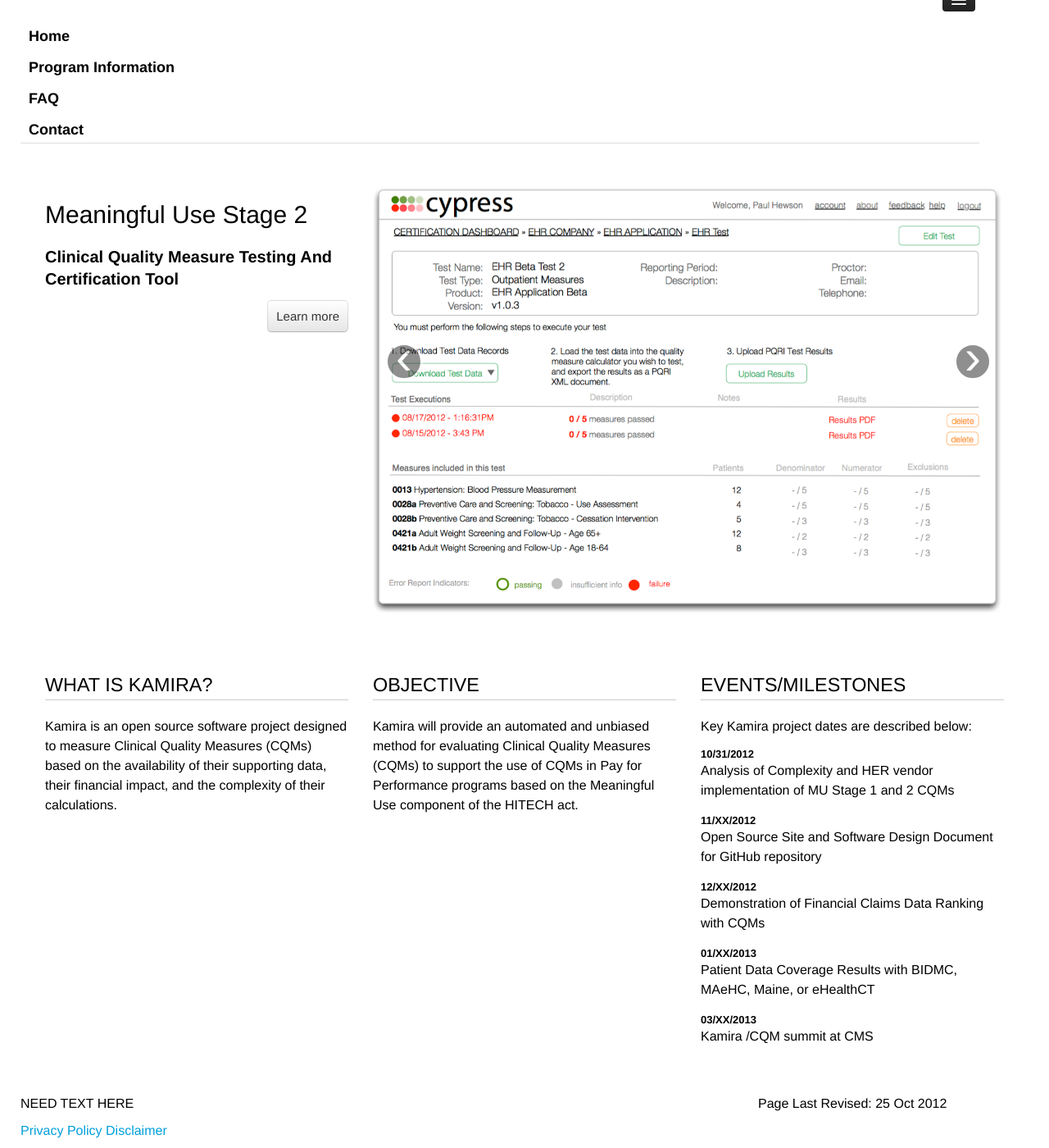
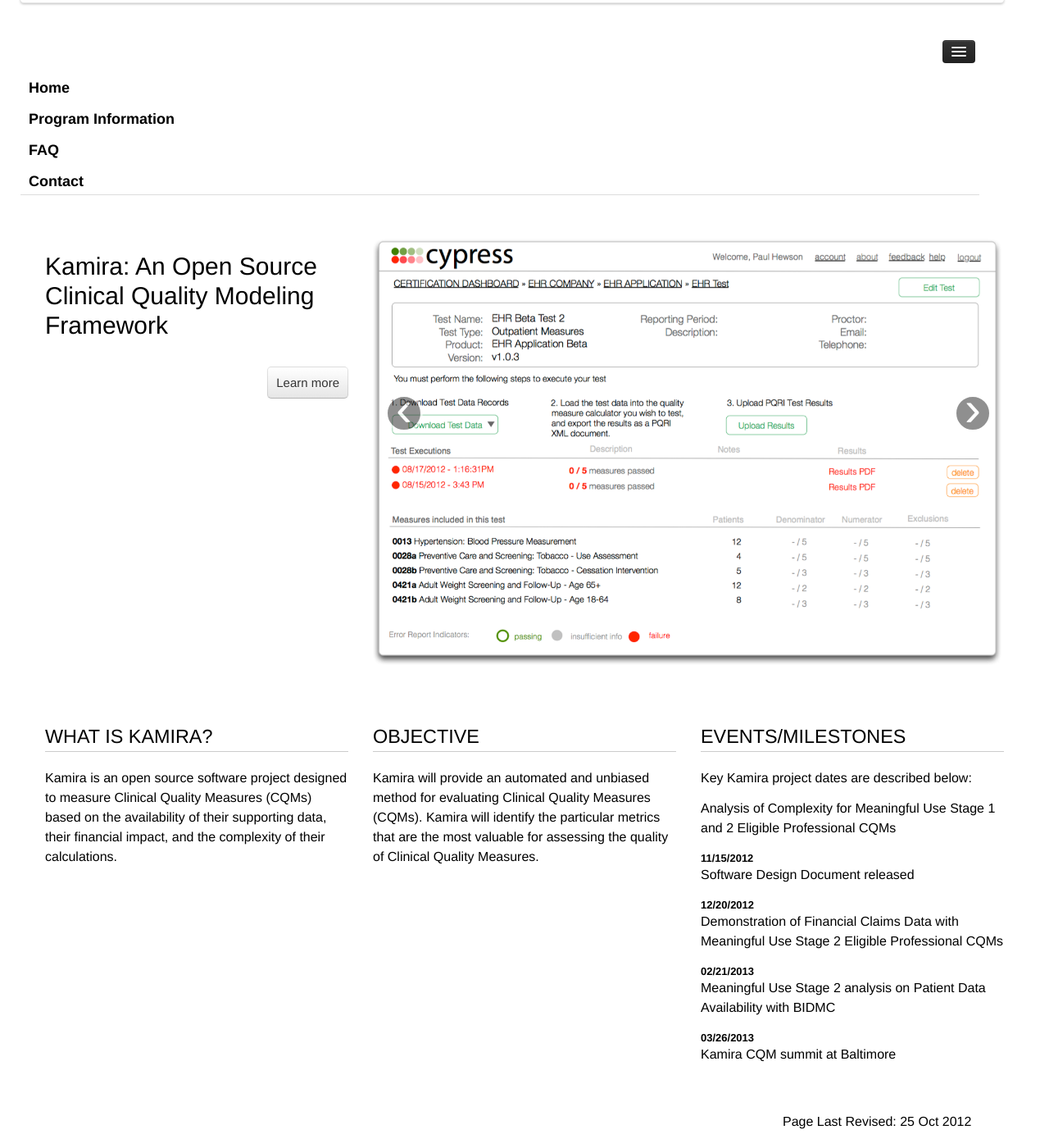
Before and after one commit to projectkamira/kamira, a Jekyll site: the page built from index.html, in a window 1280 px wide and 1400 px high, scrolled down 177 px. Shown: the whole window at 82% size. Built offline with Jekyll 4.4.1, drawn with Linux system fonts in a browser that asks for light colours; Markdown is read by kramdown in place of the engine named in the settings.

Commit message:
added proper logo, tweaked FAQ, homepage wording

```diff
--- a/_layouts/default.html
+++ b/_layouts/default.html
@@ -34,7 +34,7 @@
       <div class="navbar-inner row">
         <span class="span4 logo">
           <a href="#">
-            <img src="images/cypress_logo.png" alt="Kamira logo" />
+            <img src="images/kamira_logo.png" alt="Kamira logo" />
           </a>
         </span>
 <!--        <div class="span4 external-links">
@@ -66,13 +66,7 @@
       {{ content }}
     </div>
     <footer class="row" id="postscript">
-        <div class="span9">
-          <p>NEED TEXT HERE</a>
-          </p>
-        <p><a href="#">Privacy Policy</a> <a href="#">Disclaimer</a>
-          </p>
-        </div>
-        <div class="span3">
+        <div class="span3 offset9">
           <p>Page Last Revised: {{ site.time | date_to_string }}
           </p>
         </div>
--- a/faq.html
+++ b/faq.html
@@ -42,11 +42,11 @@
       answer: <p>The most prominent activities are always published on the project website. Whenever possible, please make use of our <a href="/faq.html">FAQ</a> section before exploring other communication channels</p>
     - question: Where can I send questions about Kamira?
       id: contact
-      answer: <p>There are three email distribution lists which may also be used to request information about the project's plans and activities. These lists are:<ul><li><a href="mailto:project-kamira-announcements@googlegroups.com">project-kamira-announcements@googlegroups.com</a> - to which anyone can subscribe to. Messages to this list are limited to the Kamira governing organizations.</li><li><a href="mailto:project-kamira-talk@googlegroups.com">project-kamira-talk@googlegroups.com</a> - to which anyone can subscribe to. Additionally, anyone is free to submit questions about the project to this list. To prevent spam, all messages are first reviewed by the project team before being forwarded to the distribution list.</li><li><a href="mailto:project-kamira-dev@googlegroups.com">project-kamira-dev@googlegroups.com</a> - is used exclusively for software development questions. Membership to this list is also open to anyone. However, we encourage individuals to limit participation in this list to those who are active software engineers. Likewise, anyone is free to submit questions about the project to this list. Similarly, to prevent spam, all messages are first reviewed by the project team before being forwarded to the distribution list.</li></ul></p>
+      answer: <p>There are three email distribution lists which may also be used to request information about the project's plans and activities. These lists are:<ul><li><a href="mailto:announce@projectkamira.org">announce@projectkamira.org</a> - to which anyone can subscribe to. Messages to this list are limited to the Kamira governing organizations.</li><li><a href="mailto:talk@projectkamira.org">talk@projectkamira.org</a> - to which anyone can subscribe to. Additionally, anyone is free to submit questions about the project to this list. To prevent spam, all messages are first reviewed by the project team before being forwarded to the distribution list.</li><li><a href="mailto:dev@projectkamira.org">dev@projectkamira.org</a> - is used exclusively for software development questions. Membership to this list is also open to anyone. However, we encourage individuals to limit participation in this list to those who are active software engineers. Likewise, anyone is free to submit questions about the project to this list. Similarly, to prevent spam, all messages are first reviewed by the project team before being forwarded to the distribution list.</li></ul></p>
   Technical Details:
     - question: What programming languages does Kamira use?
       id: programmingLanguages
-      answer: <p>NEED TEXT HERE</p>
+      answer: <p>Kamira runs on the Node.js framework, instruments JavaScript Clinical Quality Measures code, and uses CoffeeScript.</p>
 
 
 ---
--- a/index.html
+++ b/index.html
@@ -4,8 +4,7 @@
 
 <div class="row" id="splash">
   <div class="span4" id="taglines">
-              <a name="content"></a><h1 class="tag">Meaningful Use Stage 2</h1>
-              <h3>Clinical Quality Measure Testing And Certification Tool</h3>
+              <a name="content"></a><h1 class="tag">Kamira: An Open Source Clinical Quality Modeling Framework</h1>
     <p class="tagline">
        <a href="prog_info.html" class="btn btn-large">Learn more
        </a>
@@ -35,23 +34,22 @@
   </div>
   <div class="span4" id="applets">
     <h2 class="section">Objective</h2>
-    <p>Kamira will provide an automated and unbiased method for evaluating Clinical Quality Measures (CQMs) to support the use of CQMs in Pay for Performance programs based on the Meaningful Use component of the HITECH act.
+    <p>Kamira will provide an automated and unbiased method for evaluating Clinical Quality Measures (CQMs).  Kamira will identify the particular metrics that are the most valuable for assessing the quality of Clinical Quality Measures.
     </p>
   </div>
   <div class="span4" id="spotlight">
     <h2 class="section">Events/Milestones</h2>
     <p>Key Kamira project dates are described below:</p>
     <dl>
-      <dt>10/31/2012 </dt>
-      <dd>Analysis of Complexity and HER vendor implementation of MU Stage 1 and 2 CQMs</dd>
-      <dt>11/XX/2012</dt>
-      <dd>Open Source Site and Software Design Document for GitHub repository</dd>
-      <dt>12/XX/2012</dt>
-      <dd>Demonstration of Financial Claims Data Ranking with CQMs</dd>
-      <dt>01/XX/2013</dt>
-      <dd>Patient Data Coverage Results with BIDMC, MAeHC, Maine, or eHealthCT</dd>
-      <dt>03/XX/2013</dt>
-      <dd>Kamira /CQM summit at CMS</dd>
+      <dd>Analysis of Complexity for Meaningful Use Stage 1 and 2 Eligible Professional CQMs</dd>
+      <dt>11/15/2012</dt>
+      <dd>Software Design Document released</dd>
+      <dt>12/20/2012</dt>
+      <dd>Demonstration of Financial Claims Data with Meaningful Use Stage 2 Eligible Professional CQMs</dd>
+      <dt>02/21/2013</dt>
+      <dd>Meaningful Use Stage 2 analysis on Patient Data Availability with BIDMC</dd>
+      <dt>03/26/2013</dt>
+      <dd>Kamira CQM summit at Baltimore</dd>
     </dl>
   </div>
 </div>
```
Also changed, not shown: images/cypress_logo.png (deleted), images/kamira_logo.png (added).
